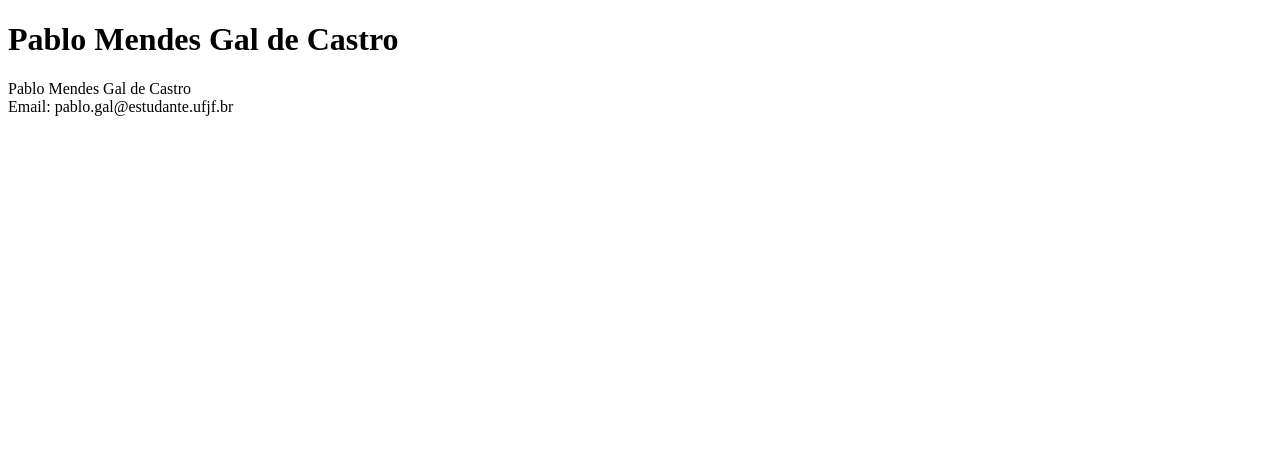
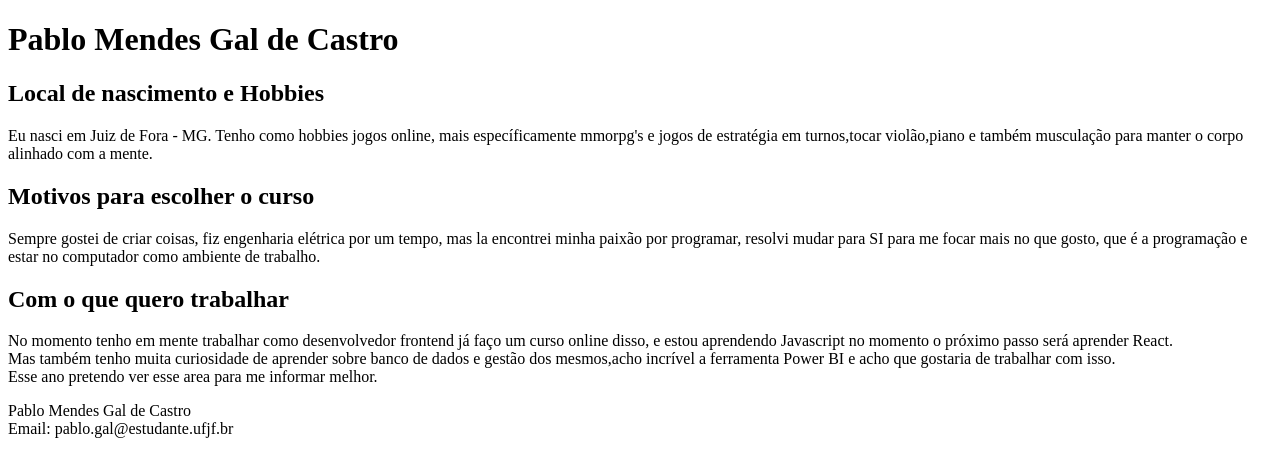
Before and after one commit to ufjf-dcc121/ufjf-dcc121-2023-1-atv5-pablo-castro, a plain HTML site: page index.html in a window 1280 px wide. Drawn offline with Linux system fonts and the light colour scheme.

Commit message:
Adicionando as 3 sections com o conteudo de cada

```diff
--- a/index.html
+++ b/index.html
@@ -11,7 +11,18 @@
         <h1>Pablo Mendes Gal de Castro</h1>
     </header>
     <main>
-
+        <section>
+            <h2>Local de nascimento e Hobbies</h2>
+            <p>Eu nasci em Juiz de Fora - MG. Tenho como hobbies jogos online, mais específicamente mmorpg's e jogos de estratégia em turnos,tocar violão,piano e também musculação para manter o corpo alinhado com a mente.</p>
+        </section>
+        <section>
+            <h2>Motivos para escolher o curso</h2>
+            <p>Sempre gostei de criar coisas, fiz engenharia elétrica por um tempo, mas la encontrei minha paixão por programar, resolvi mudar para SI para me focar mais no que gosto, que é a programação e estar no computador como ambiente de trabalho.</p>
+        </section>
+        <section>
+            <h2>Com o que quero trabalhar</h2>
+            <p>No momento tenho em mente trabalhar como desenvolvedor frontend já faço um curso online disso, e estou aprendendo Javascript no momento o próximo passo será aprender React. <br> Mas também tenho muita curiosidade de aprender sobre banco de dados e gestão dos mesmos,acho incrível a ferramenta Power BI e acho que gostaria de trabalhar com isso. <br> Esse ano pretendo ver esse area para me informar melhor.</p>
+        </section>
     </main>
     <footer>
         <p>Pablo Mendes Gal de Castro <br> Email: pablo.gal@estudante.ufjf.br</p>
```
